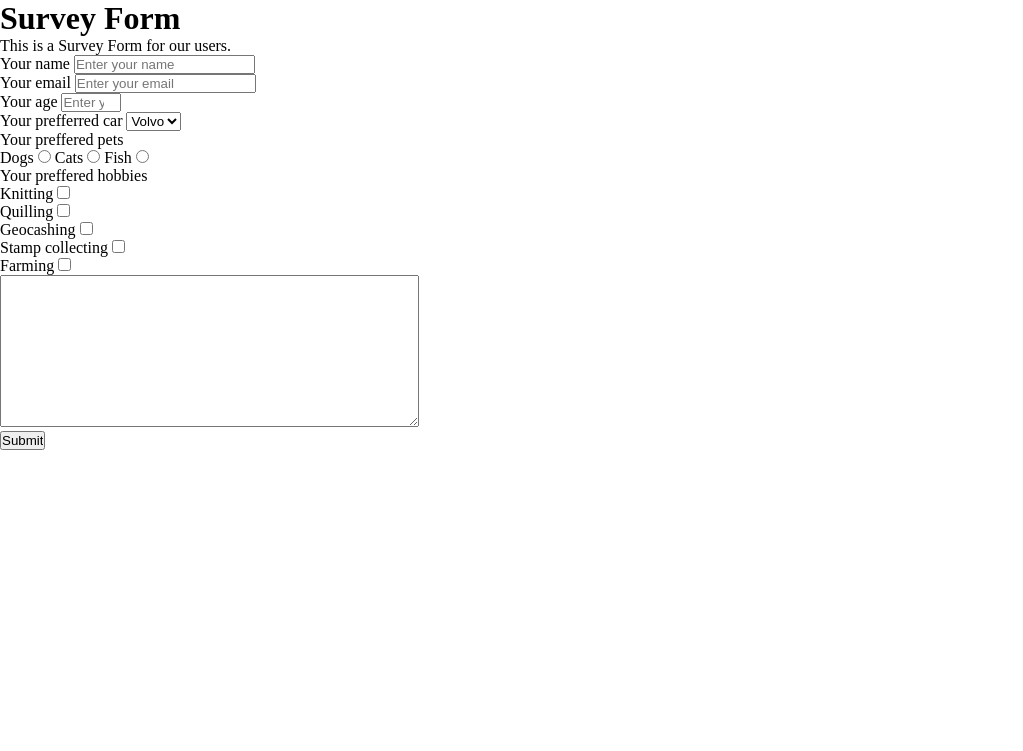
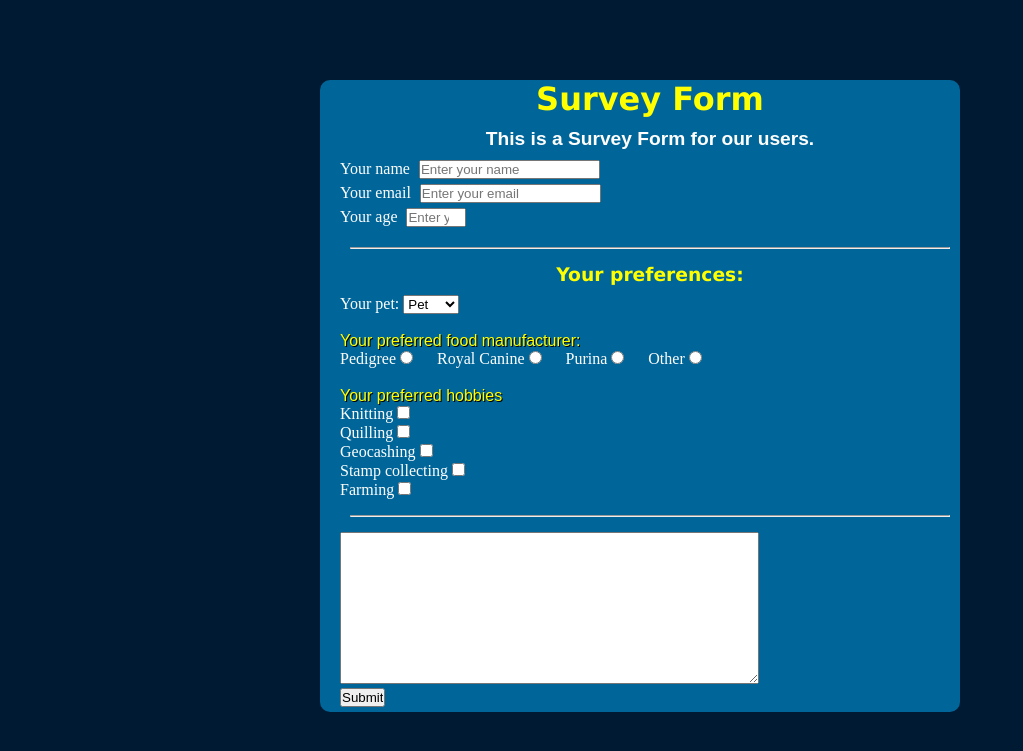
Before and after one commit to OleksandrDubrovskyi/FreeCodeCamp, a web app: file ResponsiveWD/Form/form.html in a window 1280 px wide. Shown: the top 751 px of the page, without its empty margins (0-1023 px from the left). Run offline with its HTML, style and script files only (its server is not run), Linux system fonts and the light colour scheme.

Commit message:
Working with css

```diff
--- a/ResponsiveWD/Form/css/form.css
+++ b/ResponsiveWD/Form/css/form.css
@@ -3,3 +3,53 @@
   margin: 0;
   box-sizing: border-box;
 }
+
+body {
+  background-color: #001a33;
+}
+
+h1, h3 {
+  text-align: center;
+  font-family: Verdana, Arial, Helvetica, sans-serif;
+  color: yellow;
+  margin-bottom: 10px;
+}
+
+hr {
+  margin: 15px 10px;
+}
+
+input{
+  margin-bottom: 5px;
+}
+
+input[type="radio"] {
+  margin-right: 20px;
+}
+
+label{
+  margin-right: 5px;
+}
+
+form p {
+  color:yellow;
+  font-family: Arial, Helvetica, sans-serif;
+  text-shadow: 1px 1px black;
+}
+
+#description {
+  text-align: center;
+  margin-bottom: 10px;
+  font-size: 1.2em;
+  font-weight: bolder;
+  font-family: Arial, Helvetica, sans-serif;
+}
+
+#wrapper {
+  width: 50vw;
+  background-color: #006699;
+  color: white;
+  margin: 10vh auto;
+  border-radius: 10px;
+  padding-left: 20px;
+}
--- a/ResponsiveWD/Form/form.html
+++ b/ResponsiveWD/Form/form.html
@@ -7,9 +7,6 @@
 </head>
 <body>
 	<div id="wrapper">
-		<nav id="navbar">
-
-		</nav>
 
 		<h1 id="title">Survey Form</h1>
 
@@ -25,26 +22,34 @@
 
 			<label for="number" id="number-label">Your age</label>
 			<input type="number" id="number" min="10" max="120" placeholder="Enter your age"> <br>
+			<hr>
 
-			<label for="cars">Your prefferred car</label>
-			<select name="cars" id="dropdown">
-				<option value="volvo">Volvo</option>
-				<option value="saab">Saab</option>
-				<option value="fiat">Fiat</option>
-				<option value="audi">Audi</option>
-			</select> <br>
+			<h3>Your preferences:</h3>
 
-			<p>Your preffered pets</p>
-			Dogs <input type="radio" name="pets">
-			Cats <input type="radio" name="pets">
-			Fish <input type="radio" name="pets"> <br>
+			<span class="legend">Your pet:</span>
+			<select name="pets" id="dropdown">
+				<option value="pet">Pet</option>
+				<option value="dog">Dog</option>
+				<option value="cat">Cat</option>
+				<option value="fish">Fish</option>
+				<option value="other">Other</option>
+			</select> <br><br>
 
-			<p>Your preffered hobbies</p>
-			Knitting <input type="checkbox" value="knitting"> <br>
-			Quilling <input type="checkbox" value="quilling"> <br>
-			Geocashing <input type="checkbox" value="geocashing"> <br>
-			Stamp collecting <input type="checkbox" value="stamp-collecting"> <br>
-			Farming <input type="checkbox" value="farming"> <br>
+			<p>Your preferred food manufacturer:</p>
+			<span class="legend">Pedigree</span> <input type="radio" name="manufacturer" value="pedigree">
+			<span class="legend">Royal Canine</span> <input type="radio" name="manufacturer" value="royal-canine">
+			<span class="legend">Purina</span> <input type="radio" name="manufacturer" value="purina">
+			<span class="legend">Other</span> <input type="radio" name="manufacturer" value="other"> <br><br>
+
+
+			<p>Your preferred hobbies</p>
+			<span class="legend">Knitting</span> <input type="checkbox" value="knitting"> <br>
+			<span class="legend">Quilling</span> <input type="checkbox" value="quilling"> <br>
+			<span class="legend">Geocashing</span> <input type="checkbox" value="geocashing"> <br>
+			<span class="legend">Stamp collecting</span> <input type="checkbox" value="stamp-collecting"> <br>
+			<span class="legend">Farming</span> <input type="checkbox" value="farming"> <br>
+
+			<hr>
 
 			<textarea rows="10" cols="50"></textarea> <br>
 
```
